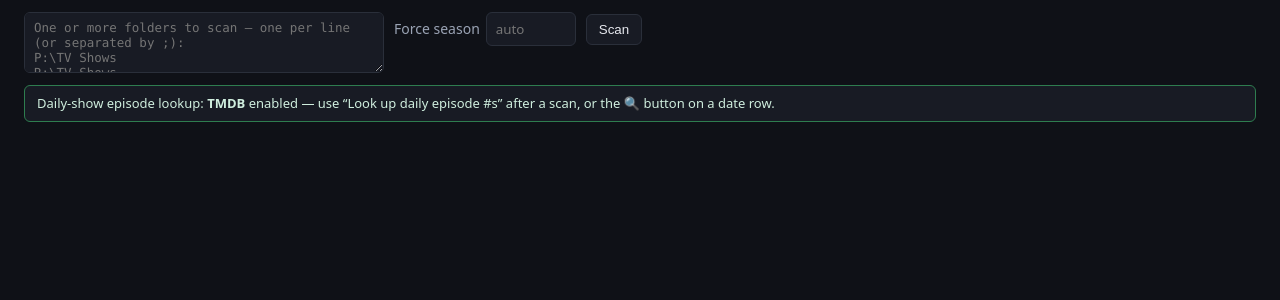
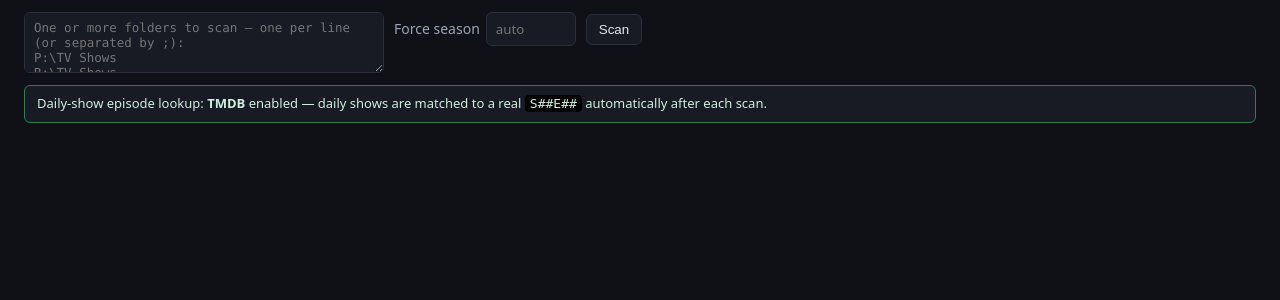
Before and after one commit to shigsdev/plex-renamer, a Flask app: page / in a window 1280 px wide. Shown: the part 77-377 px from the top of the page. Run offline with Flask 3, Linux system fonts and the light colour scheme.

Commit message:
feat(ui): run daily-show episode lookup automatically after each scan
When a metadata key is configured, the renamer now resolves daily-show air dates
to S##E## automatically at the end of every scan — no button click needed. The
status banner reflects this ("matched automatically after each scan"), and the
former bulk button becomes a manual "Re-look up" fallback. Per-show caching keeps
it fast (one fetch per show). Frontend-only change.

Co-Authored-By: Claude Opus 4.8 <noreply@anthropic.com>

```diff
--- a/static/app.js
+++ b/static/app.js
@@ -52,6 +52,10 @@ $("#scan").addEventListener("click", async () => {
   setStatus(`Scanned ${data.rows.length} files needing attention.`);
   $("#summary").classList.remove("hidden");
   $("#controls").classList.remove("hidden");
+  // Automatically resolve daily-show air dates to S##E## when a key is set.
+  if (window.HAS_KEY && ROWS.some((r) => r.kind === "date")) {
+    await lookupAllDates();
+  }
 });
 
 function renderSummary(s) {
--- a/templates/index.html
+++ b/templates/index.html
@@ -25,7 +25,7 @@
 
   {% if has_key %}
   <p class="metastatus ok">Daily-show episode lookup: <strong>{{ provider | upper }}</strong> enabled —
-    use “Look up daily episode #s” after a scan, or the 🔍 button on a date row.</p>
+    daily shows are matched to a real <code>S##E##</code> automatically after each scan.</p>
   {% else %}
   <p class="metastatus warnline">Daily shows (Dateline, etc.) are named by air date. To match them to a
     real <code>S##E##</code>, add a TheTVDB or TMDB API key to a <code>.env</code> file (see
@@ -40,7 +40,7 @@
     <button data-approve="medium">+ medium</button>
     <button data-approve="all">Approve all renamable</button>
     <button data-approve="none" class="ghost">Clear all</button>
-    {% if has_key %}<button id="lookupAll">🔍 Look up daily episode #s (<span id="dateCount">0</span>)</button>{% endif %}
+    {% if has_key %}<button id="lookupAll" title="Re-run the TVDB/TMDB episode lookup">🔍 Re-look up daily episode #s (<span id="dateCount">0</span>)</button>{% endif %}
     <span class="spacer"></span>
     <label><input type="checkbox" id="hideSkipped" checked> hide extras / undetermined</label>
     <button id="apply" class="primary">Apply approved (<span id="approvedCount">0</span>)</button>
```
